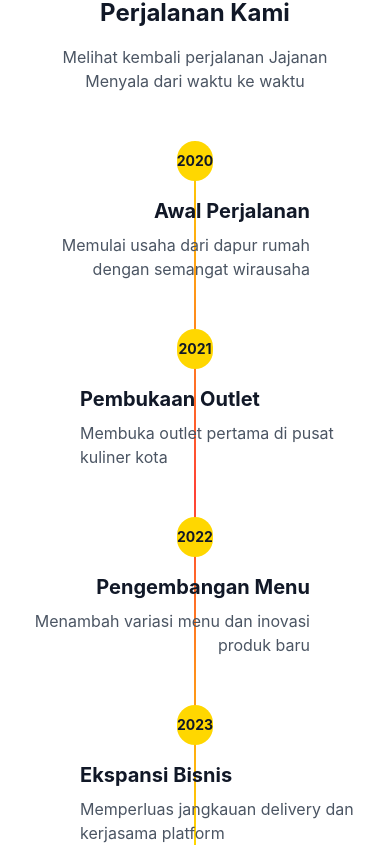
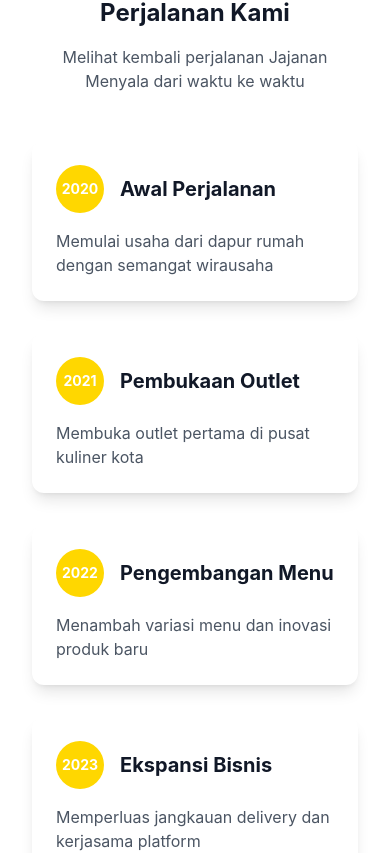
Before and after one commit to alvinlaia11/webjajananmenyala, a React (Vite) app: page / in a window 390 px wide. Shown: the part 2718-3571 px from the top of the page. Built offline with nearby package versions, Linux system fonts and the light colour scheme.

Commit message:
Update UI

```diff
--- a/src/components/About.jsx
+++ b/src/components/About.jsx
@@ -205,7 +205,7 @@ export default function About() {
           ))}
         </div>
 
-        {/* Timeline/Milestone Section - New */}
+        {/* Timeline/Milestone Section */}
         <motion.div
           className="max-w-7xl mx-auto px-4 sm:px-6 lg:px-8 mt-24"
           initial={{ opacity: 0, y: 50 }}
@@ -218,12 +218,13 @@ export default function About() {
             <p className="text-gray-600">Melihat kembali perjalanan Jajanan Menyala dari waktu ke waktu</p>
           </div>
 
+          {/* Timeline Container */}
           <div className="relative">
-            {/* Timeline Line */}
-            <div className="absolute left-1/2 transform -translate-x-1/2 h-full w-0.5 bg-gradient-to-b from-primary via-secondary to-primary"></div>
+            {/* Timeline Line - Hidden on mobile */}
+            <div className="absolute left-1/2 transform -translate-x-1/2 h-full w-0.5 bg-gradient-to-b from-primary via-secondary to-primary hidden md:block" />
 
             {/* Timeline Items */}
-            <div className="space-y-12">
+            <div className="space-y-8 md:space-y-12">
               {milestones.map((milestone, index) => (
                 <motion.div
                   key={milestone.year}
@@ -233,16 +234,34 @@ export default function About() {
                   viewport={{ once: false, margin: "-100px" }}
                   transition={{ duration: 0.5, delay: index * 0.2 }}
                 >
-                  <div className={`flex items-center ${index % 2 === 0 ? 'flex-row-reverse' : ''}`}>
+                  {/* Mobile Layout */}
+                  <div className="md:hidden bg-white rounded-xl p-6 shadow-lg hover:shadow-xl transition-shadow duration-300">
+                    <div className="flex items-center gap-4 mb-4">
+                      <div className="w-12 h-12 rounded-full bg-primary flex items-center justify-center flex-shrink-0">
+                        <span className="text-sm font-bold text-white">{milestone.year}</span>
+                      </div>
+                      <h4 className="text-xl font-bold text-gray-900">{milestone.title}</h4>
+                    </div>
+                    <p className="text-gray-600">{milestone.description}</p>
+                  </div>
+
+                  {/* Desktop Layout */}
+                  <div className={`hidden md:flex items-center ${
+                    index % 2 === 0 ? 'flex-row-reverse' : ''
+                  }`}>
                     <div className="w-1/2" />
-                    <div className="w-10 h-10 rounded-full bg-primary flex items-center justify-center z-10">
-                      <span className="text-sm font-bold text-gray-900">{milestone.year}</span>
+                    <div className="w-10 h-10 rounded-full bg-primary flex items-center justify-center z-10 flex-shrink-0">
+                      <span className="text-sm font-bold text-white">{milestone.year}</span>
                     </div>
                     <div className="w-1/2" />
                   </div>
-                  <div className={`mt-4 ${index % 2 === 0 ? 'text-right pr-12' : 'text-left pl-12'}`}>
-                    <h4 className="text-xl font-bold text-gray-900 mb-2">{milestone.title}</h4>
-                    <p className="text-gray-600">{milestone.description}</p>
+                  <div className={`hidden md:block mt-4 ${
+                    index % 2 === 0 ? 'text-right pr-12' : 'text-left pl-12'
+                  }`}>
+                    <div className="bg-white rounded-xl p-6 shadow-lg hover:shadow-xl transition-shadow duration-300 inline-block max-w-lg">
+                      <h4 className="text-xl font-bold text-gray-900 mb-2">{milestone.title}</h4>
+                      <p className="text-gray-600">{milestone.description}</p>
+                    </div>
                   </div>
                 </motion.div>
               ))}
```
